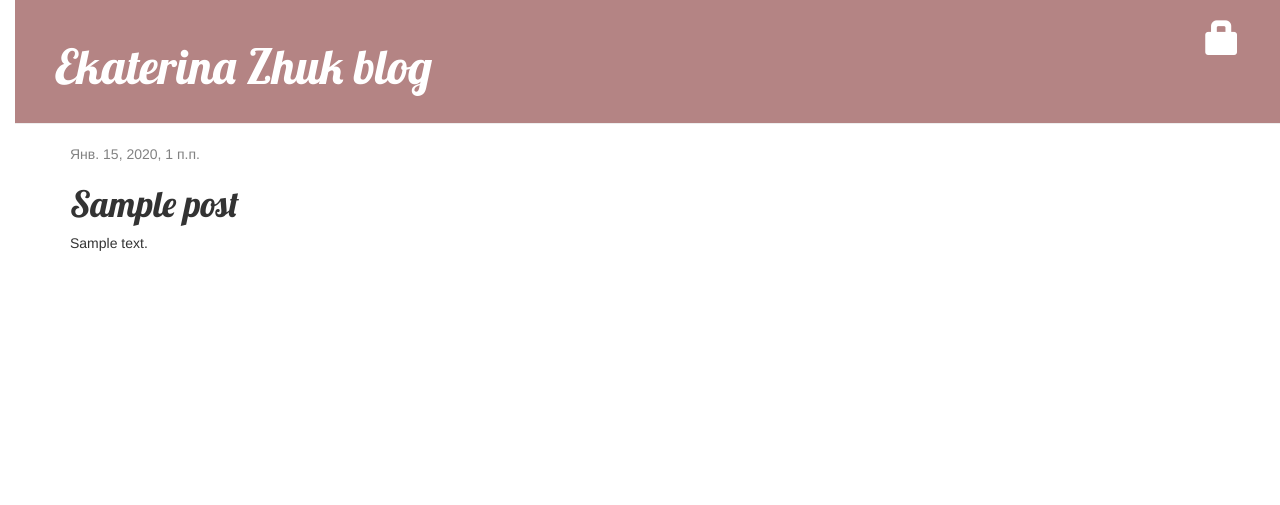
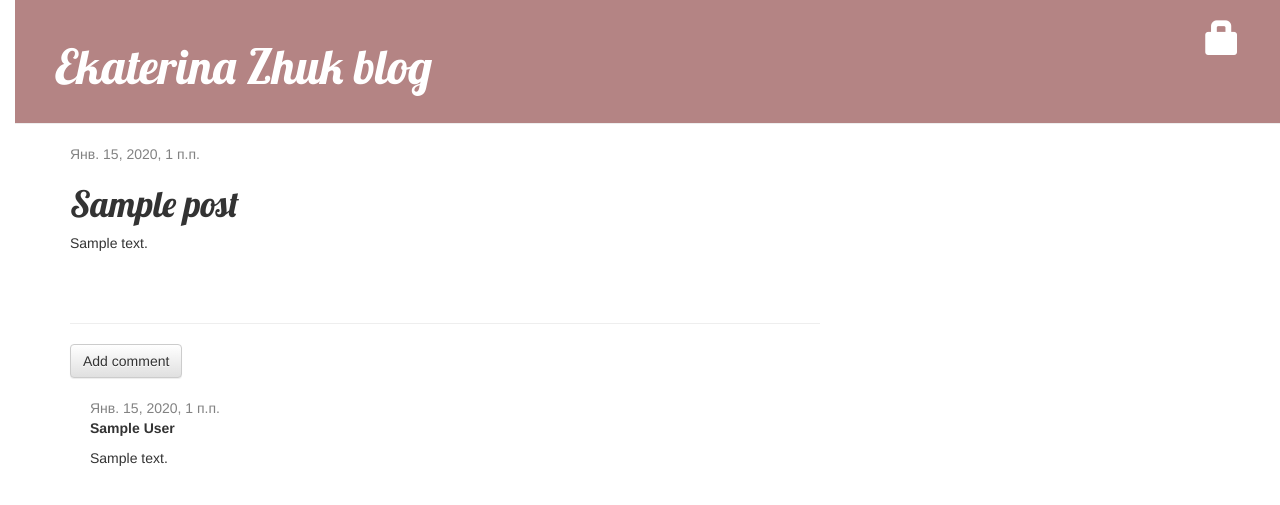
Before and after one commit to Lans7393/my-first-blog, a Django app: page /blog/post/1/ in a window 1280 px wide. Shown: the top 505 px of the page. Run offline with Django 3.2, Linux system fonts and the light colour scheme; tables that the repository leaves empty hold one stand-in row (values such as "Sample post"); parts of the project's set-up code (start-up, migrations or seed data) failed here and were passed over; some libraries are stand-ins or nearby versions.

Commit message:
add comments for the posts

```diff
--- a/blog/admin.py
+++ b/blog/admin.py
@@ -1,4 +1,7 @@
 from django.contrib import admin
-from blog.models import Post
+
+from blog.models import Post, Comment
+
 
 admin.site.register(Post)
+admin.site.register(Comment)
--- a/blog/models.py
+++ b/blog/models.py
@@ -4,6 +4,9 @@ from django.utils import timezone
 
 
 class Post(models.Model):
+    '''
+    Posts (articles) created by users
+    '''
     author = models.ForeignKey(settings.AUTH_USER_MODEL, on_delete=models.CASCADE)
     title = models.CharField(max_length=200)
     text = models.TextField()
@@ -20,3 +23,24 @@ class Post(models.Model):
     class Meta:
         verbose_name = 'пост'
         verbose_name_plural = 'посты'
+
+class Comment(models.Model):
+    '''
+    Comments under the posts
+    '''
+    post = models.ForeignKey(Post,on_delete=models.CASCADE, related_name='comments')
+    author = models.CharField('автор коментария', max_length=200)
+    text = models.TextField('текст коментария')
+    created_date = models.DateTimeField('дата создания', default=timezone.now)
+    approved_comment = models.BooleanField(default=False)
+
+    def __str__(self):
+        return self.text
+
+    def approve(self):
+        self.approved_comment = True
+        self.save()
+
+    class Meta:
+        verbose_name = 'коментарий'
+        verbose_name_plural = 'коментарии'
--- a/blog/static/css/blog.css
+++ b/blog/static/blog/blog.css
@@ -53,3 +53,7 @@ h1, h2, h3, h4 {
 .post h1 a, .post h1 a:visited {
     color: #000000;
 }
+
+.comment {
+    margin: 20px 0px 20px 20px;
+}
--- a/blog/templates/blog/base.html
+++ b/blog/templates/blog/base.html
@@ -5,7 +5,7 @@
 		<link rel="stylesheet" href="//maxcdn.bootstrapcdn.com/bootstrap/3.2.0/css/bootstrap.min.css">
 		<link rel="stylesheet" href="//maxcdn.bootstrapcdn.com/bootstrap/3.2.0/css/bootstrap-theme.min.css">
 		<link href="https://fonts.googleapis.com/css?family=Lobster&subset=latin,cyrillic" rel="stylesheet" type="text/css">
-		<link rel="stylesheet" href="{% static 'css/blog.css' %}">
+		<link rel="stylesheet" href="{% static 'blog/blog.css' %}">
 
     </head>
     <body>
--- a/blog/templates/blog/post_detail.html
+++ b/blog/templates/blog/post_detail.html
@@ -16,4 +16,15 @@
         <h1>{{ post.title }}</h1>
         <p>{{ post.text|linebreaksbr }}</p>
     </div>
+    <hr>
+    <a class="btn btn-default" href="{% url 'blog:add_comment_to_post' pk=post.pk %}">Add comment</a>
+    {% for comment in post.comments.all %}
+        <div class="comment">
+            <div class="date">{{ comment.created_date }}</div>
+            <strong>{{ comment.author }}</strong>
+            <p>{{ comment.text|linebreaks }}</p>
+        </div>
+        {% empty %}
+        <p>No comments here yet :(</p>
+    {% endfor %}
 {% endblock %}
--- a/blog/templates/blog/post_list.html
+++ b/blog/templates/blog/post_list.html
@@ -8,6 +8,7 @@
 			</div>
 			<h1><a href="{% url 'blog:post_detail' pk=post.pk %}">{{ post.title }}</a></h1>
 			<p>{{ post.text|linebreaksbr }}</p>
+			<a href="{% url 'blog:post_detail' pk=post.pk %}">Comments: {{ post.comments.count }}</a>
 		</div>
 	{% endfor %}
 {% endblock%}
--- a/blog/urls.py
+++ b/blog/urls.py
@@ -10,4 +10,5 @@ urlpatterns = [
     path('drafts/', views.post_draft_list, name='post_draft_list'),
     path('post/<int:pk>/publish', views.post_publish, name='post_publish'),
     path('post/<int:pk>/remove/', views.post_remove, name='post_remove'),
+    path('post/<int:pk>/comment/', views.add_comment_to_post, name='add_comment_to_post'),
 ]
--- a/blog/views.py
+++ b/blog/views.py
@@ -4,7 +4,7 @@ from django.utils import timezone
 from django.contrib.auth.decorators import login_required
 
 from blog.models import Post
-from blog.forms import PostForm
+from blog.forms import PostForm, CommentForm
 
 
 def post_list(request):
@@ -58,3 +58,16 @@ def post_remove(request, pk):
     post = get_object_or_404(Post, pk=pk)
     post.delete()
     return redirect('blog:post_list')
+
+def add_comment_to_post(request, pk):
+    post = get_object_or_404(Post, pk=pk)
+    if request.method == "POST":
+        form = CommentForm(request.POST)
+        if form.is_valid():
+            comment = form.save(commit=False)
+            comment.post = post
+            comment.save()
+            return redirect('blog:post_detail', pk=post.pk)
+    else:
+        form = CommentForm()
+    return render(request, 'blog/add_comment_to_post.html', {'form': form})
```
Also changed, not shown: blog/forms.py (+6 -1 lines), blog/templates/blog/add_comment_to_post.html (added, +9 -0 lines), blog/migrations/0002_auto_20210212_1201.py (added).
